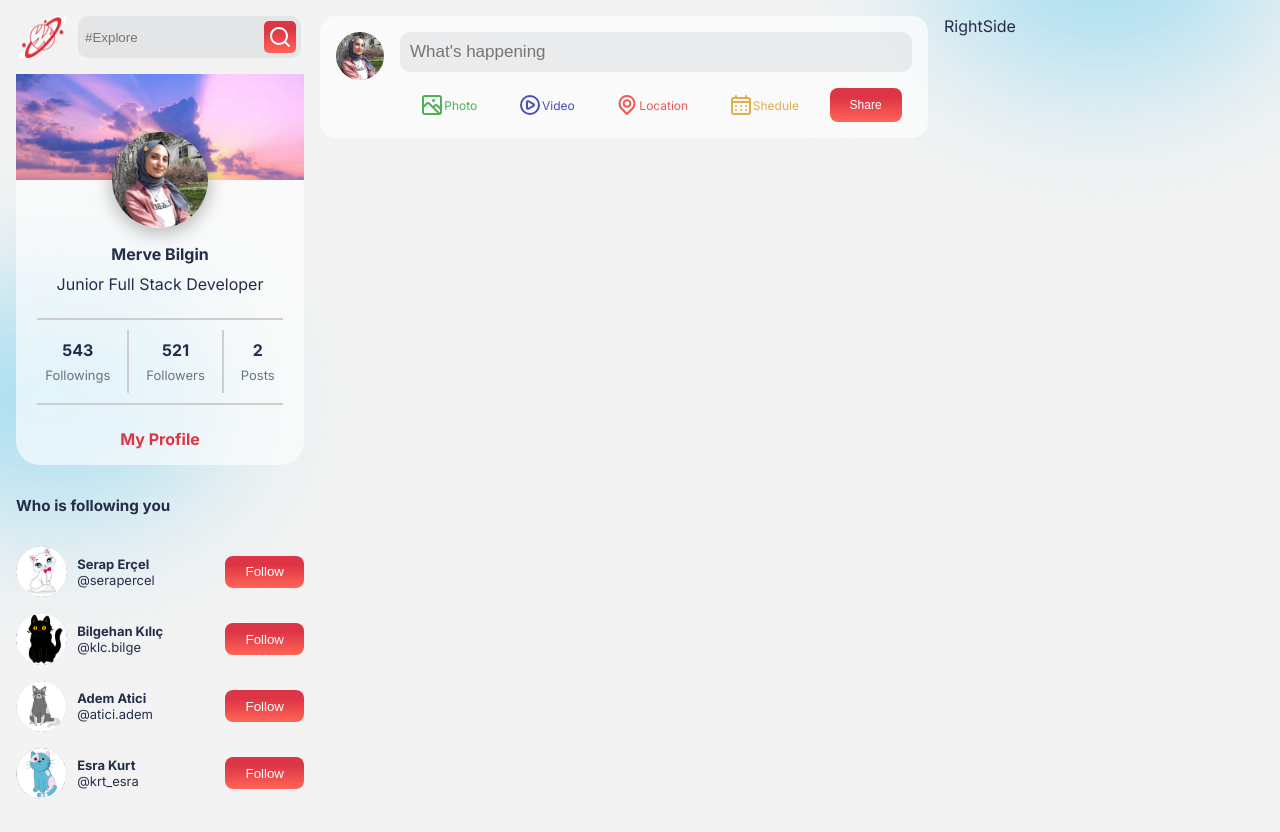
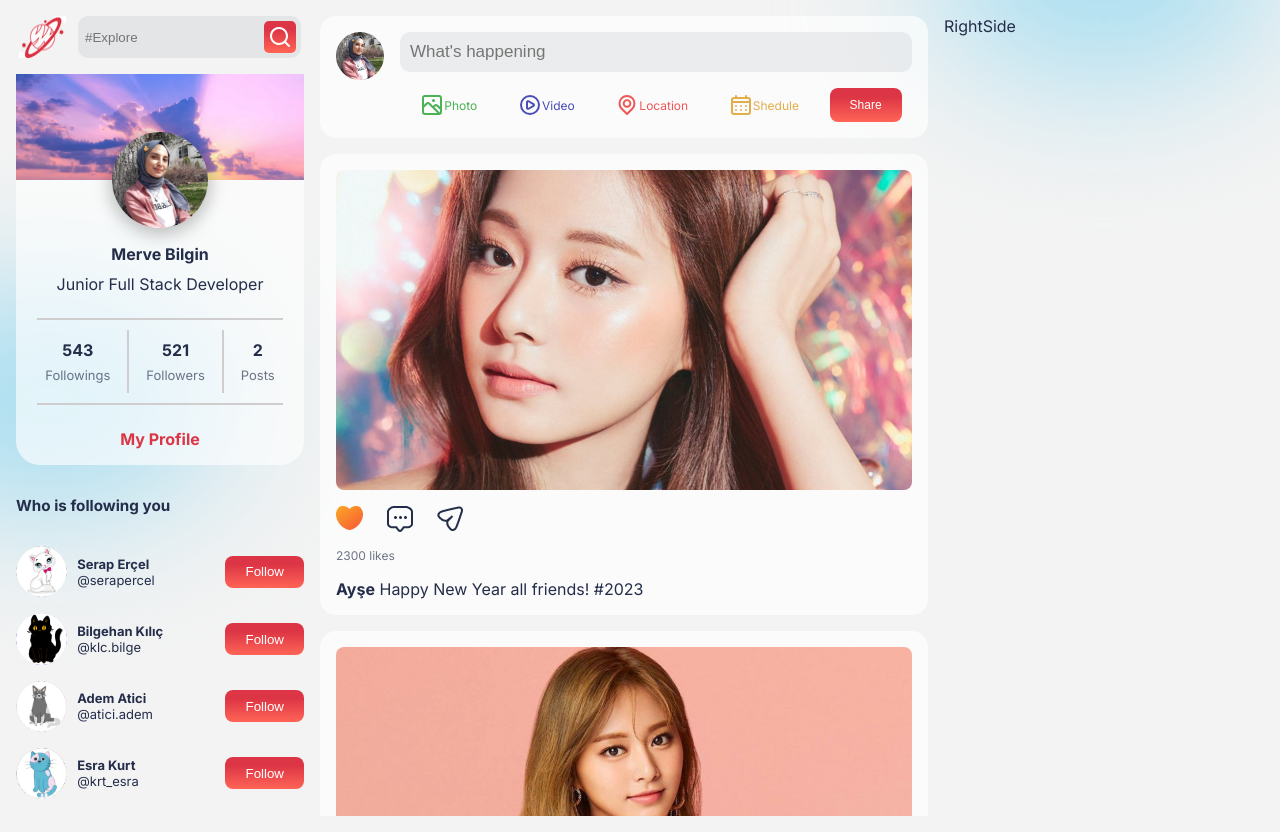
Before and after one commit to mervebilgin/Social_Media_Website, a React (Create React App) app in the folder client/: page / in a window 1280 px wide. Built offline with nearby package versions, Linux system fonts and the light colour scheme.

Commit message:
Create posts section

```diff
--- a/client/src/App.css
+++ b/client/src/App.css
@@ -52,3 +52,7 @@
   background: transparent;
   border: 2px solid var(--pink);
 }
+
+::-webkit-scrollbar{
+  display: none;
+}
--- /dev/null
+++ b/client/src/Data/PostsData.js
@@ -0,0 +1,29 @@
+import postPic1 from '../img/postpic1.jpg'
+import postPic2 from '../img/postpic2.jpg'
+import postPic3 from '../img/postpic3.JPG'
+
+
+export const PostsData = [
+    {
+        img: postPic1,
+        name: 'Ayşe',
+        desc: "Happy New Year all friends! #2023",
+        likes: 2300,
+        liked: true
+    },
+    {
+        img: postPic2,
+        name: 'Meryem',
+        desc: "Party time :)",
+        likes: 2300,
+        liked: false
+
+    },
+    {
+        img:postPic3,
+        name: "Salena Gomez",
+        desc: "At Archery Festival",
+        likes: 800,
+        liked: false
+    }
+]
--- /dev/null
+++ b/client/src/components/Post/Post.css
@@ -0,0 +1,22 @@
+.Post
+{
+    display: flex;
+    flex-direction: column;
+    padding: 1rem;
+    background-color: var(--cardColor);
+    border-radius: 1rem;
+    gap: 1rem;
+}
+
+.Post>img{
+    width: 100%;
+    max-height: 20rem;
+    object-fit: cover;
+    border-radius: 0.5rem;
+}
+
+.postReact{
+    display: flex;
+    align-items: flex-start;
+    gap: 1.5rem;
+}
--- /dev/null
+++ b/client/src/components/Post/Post.jsx
@@ -0,0 +1,32 @@
+import React from 'react'
+import './Post.css'
+import Comment from '../../img/comment.png'
+import Share from '../../img/share.png'
+import Heart from '../../img/like.png'
+import NotLike from '../../img/notlike.png'
+
+
+const Post = ({data}) => {
+  return (
+    <div className="Post">
+        <img src={data.img} alt="" />
+
+
+        <div className="postReact">
+            <img src={data.liked?Heart: NotLike} alt="" />
+            <img src={Comment} alt="" />
+            <img src={Share} alt="" />
+        </div>
+
+
+        <span style={{color: "var(--gray)", fontSize: '12px'}}>{data.likes} likes</span>
+
+        <div className="detail">
+            <span><b>{data.name}</b></span>
+            <span> {data.desc}</span>
+        </div>
+    </div>
+  )
+}
+
+export default Post
--- a/client/src/components/PostSide/PostSide.jsx
+++ b/client/src/components/PostSide/PostSide.jsx
@@ -1,10 +1,12 @@
 import React from 'react'
+import Posts from '../Posts/Posts'
 import PostShare from '../PostShare/PostShare'
 import './PostSide.css'
 const PostSide = () => {
   return (
    <div className="PostSide">
        <PostShare/>
+       <Posts/>
    </div>
   )
 }
--- /dev/null
+++ b/client/src/components/Posts/Posts.css
@@ -0,0 +1,6 @@
+.Posts{
+    display: flex;
+    flex-direction: column;
+    gap: 1rem;
+
+}
--- /dev/null
+++ b/client/src/components/Posts/Posts.jsx
@@ -0,0 +1,15 @@
+import React from 'react'
+import './Posts.css'
+import { PostsData } from '../../Data/PostsData'
+import Post from '../Post/Post'
+const Posts = () => {
+  return (
+    <div className="Posts">
+        {PostsData.map((post, id)=>{
+            return <Post data={post} id={id}/>
+        })}
+    </div>
+  )
+}
+
+export default Posts
```
